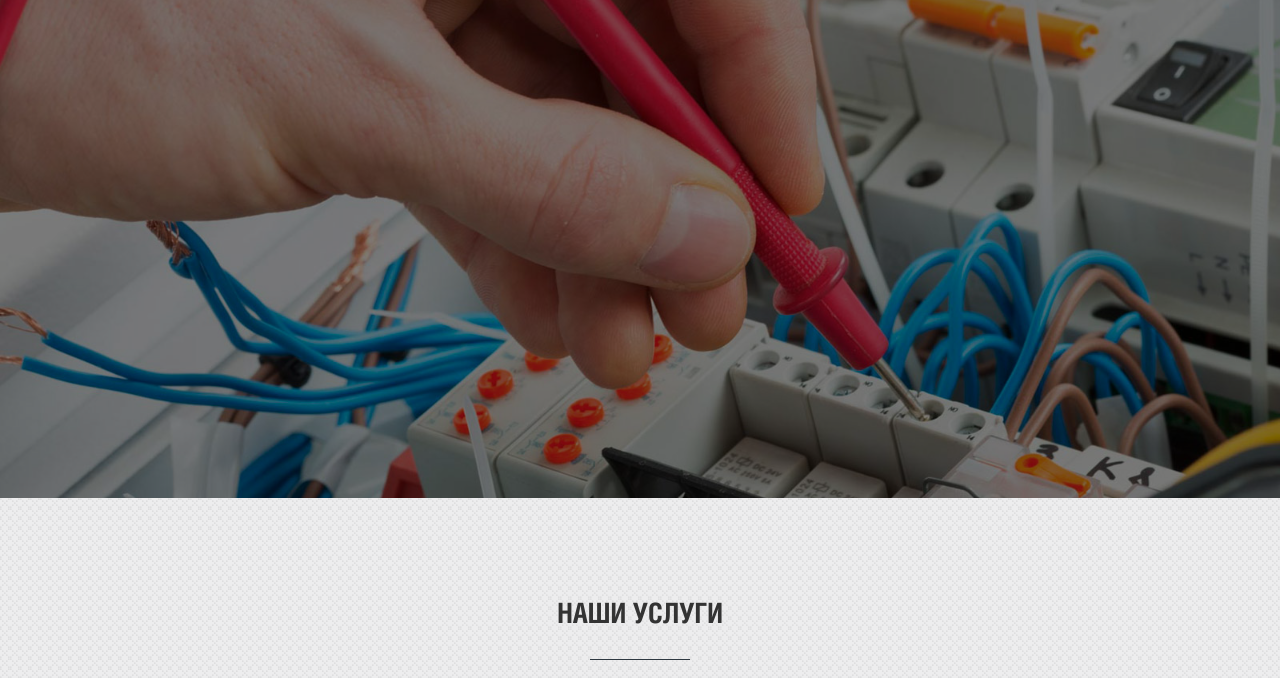
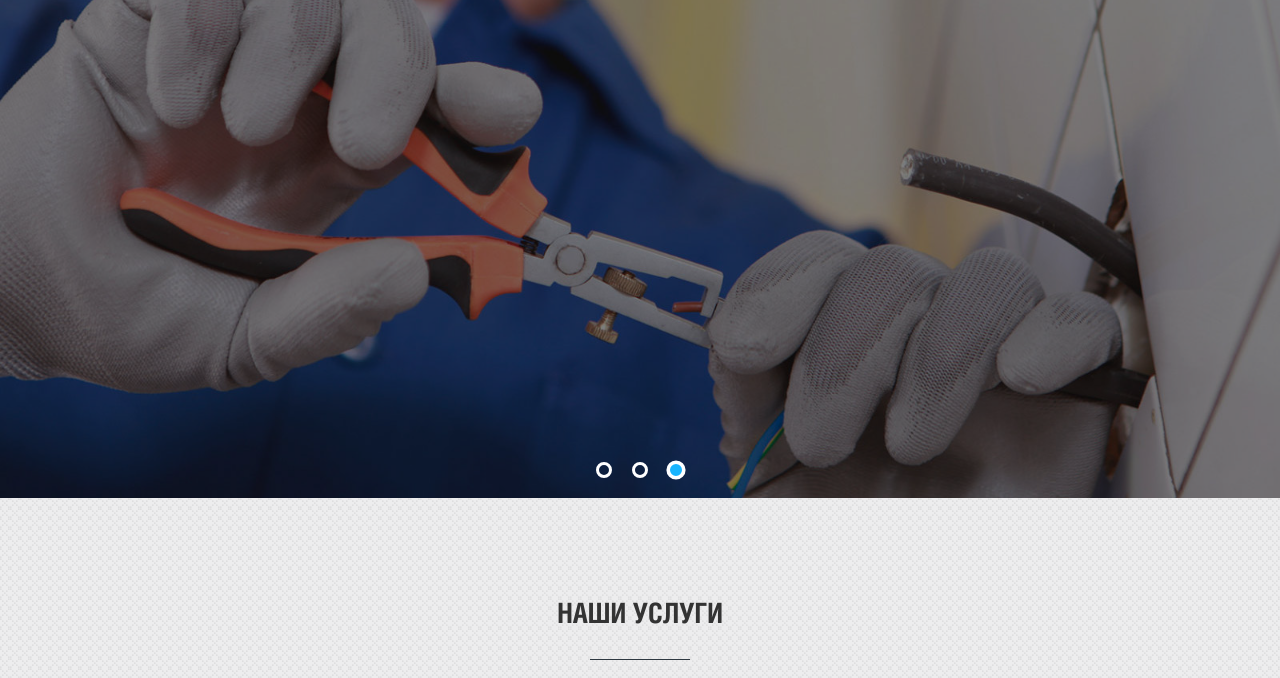
Before and after one commit to SanderVanOff/diploma, a website built with webpack: page dist/index.html in a window 1280 px wide. Shown: the part 122-800 px from the top of the page. Built offline with nearby package versions, Linux system fonts and the light colour scheme; files whose address does not match are found by name.

Commit message:
добавление слайдера в проект

```diff
--- a/src/index.js
+++ b/src/index.js
@@ -2,6 +2,7 @@
 import {modal} from './modules/modal';
 import {menu} from './modules/menu';
 import {scroll} from './modules/scroll';
+import {slider} from './modules/slider';
 
 
 
@@ -9,3 +10,12 @@ import {scroll} from './modules/scroll';
 modal();
 menu();
 scroll();
+slider({
+    sliderContent: 'top-slider',
+    sliderItemClass: 'top-slider .item',
+    slideActiveClass: 'active',
+    dotsContentClass: 'dots',
+    dotClass: 'dot',
+    dotActiveClass: 'dot-active',
+    timer: 3000
+});
--- /dev/null
+++ b/src/modules/slider.js
@@ -0,0 +1,105 @@
+export const slider = ({
+    sliderContent,
+    sliderItemClass,
+    dotsContentClass,
+    dotClass,
+    dotActiveClass = 'dot-active',
+    slideActiveClass = 'active',
+    timer
+}) => {
+
+    if (!sliderContent || !sliderItemClass) {
+        return;
+    }
+    const sliderBlock = document.querySelector(`.${sliderContent}`);
+    const sliders = document.querySelectorAll(`.${sliderItemClass}`);
+    const dotsContent = document.querySelector(`.${dotsContentClass}`);
+
+    let currentSlide = 0;
+    let dots;
+    let interval;
+
+    const createDots = () => {
+        sliders.forEach(() => {
+            const dot = document.createElement('li');
+            dot.classList.add(dotClass);
+            dotsContent.append(dot);
+        });
+        dots = document.querySelectorAll(`.${dotClass}`);
+        dots[currentSlide].classList.add(dotActiveClass);
+    };
+
+    const prevSlide = (elems, idx, className) => {
+        elems[idx].classList.remove(className);
+    };
+
+    const nextSlide = (elems, idx, className) => {
+        elems[idx].classList.add(className);
+    };
+
+    const autoSlide = () => {
+        prevSlide(sliders, currentSlide, slideActiveClass);
+        prevSlide(dots, currentSlide, dotActiveClass);
+        currentSlide++;
+        if (currentSlide >= sliders.length) {
+            currentSlide = 0;
+        }
+        nextSlide(sliders, currentSlide, slideActiveClass);
+        nextSlide(dots, currentSlide, dotActiveClass);
+    };
+
+    const startSlide = (timer = 2000) => {
+        interval = setInterval(autoSlide, timer);
+    };
+
+    const stopSlide = () => {
+        clearInterval(interval);
+    };
+
+    sliderBlock.addEventListener('click', (e) => {
+        e.preventDefault();
+
+        if (!e.target.matches(`.${dotClass}`)) {
+            return;
+        }
+
+        prevSlide(sliders, currentSlide, slideActiveClass);
+        prevSlide(dots, currentSlide, dotActiveClass);
+
+        if (e.target.classList.contains(dotClass)) {
+            dots.forEach((dot, idx) => {
+                if (e.target === dot) {
+                    currentSlide = idx;
+                }
+            });
+        }
+
+        if (currentSlide >= sliders.length) {
+            currentSlide = 0;
+        }
+
+        if (currentSlide < 0) {
+            currentSlide = sliders.length - 1;
+        }
+
+        nextSlide(sliders, currentSlide, slideActiveClass);
+        nextSlide(dots, currentSlide, dotActiveClass);
+    });
+
+
+    sliderBlock.addEventListener('mouseenter', (e) => {
+        if (e.target.matches(`.${dotClass}`)) {
+            stopSlide();
+        }
+    }, true);
+
+    sliderBlock.addEventListener('mouseleave', (e) => {
+        if (e.target.matches(`.${dotClass}`)) {
+            startSlide(timer);
+        }
+    }, true);
+
+    createDots();
+    startSlide(timer);
+
+};
```
Also changed, not shown: dist/css/style.css, dist/index.html, dist/js/main.js.
